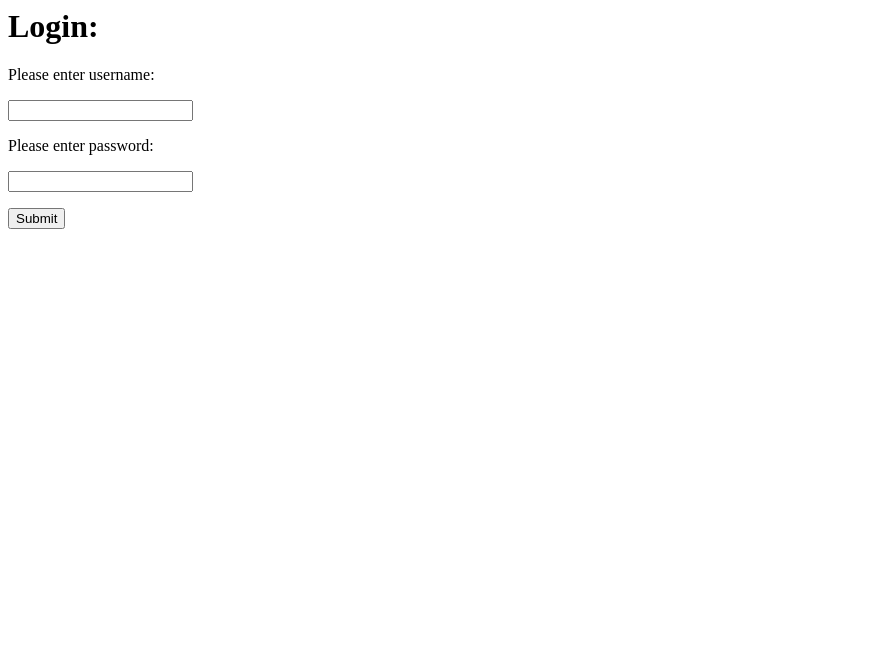
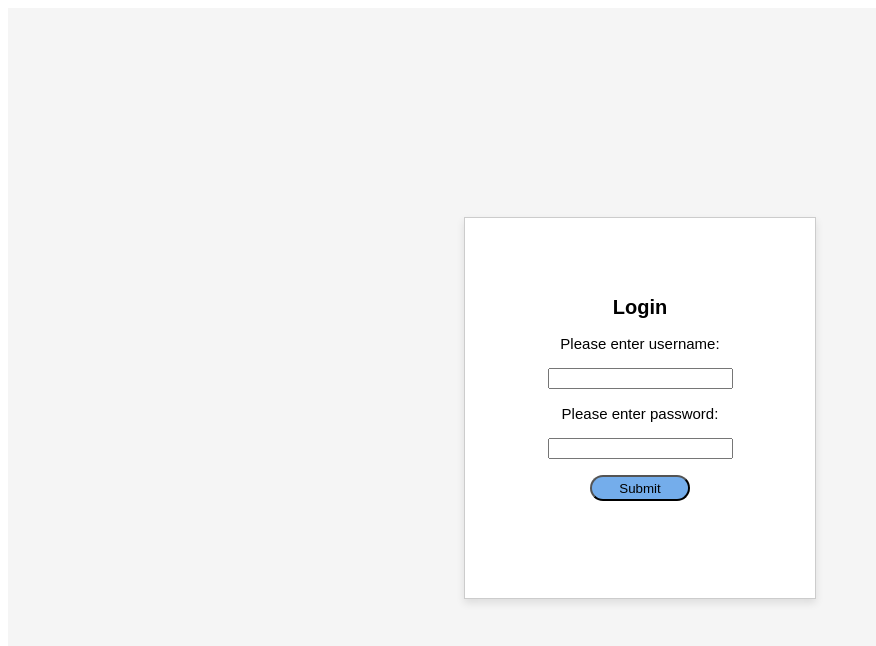
Before and after one commit to amrita10in/soloproject_cs, a React app: page / in a window 1280 px wide. Shown: the top 646 px of the page, without its empty margins (0-876 px from the left). Built offline with nearby package versions, Linux system fonts and the light colour scheme.

Commit message:
Jan 10 commit

```diff
--- a/client/components/Appointments.jsx
+++ b/client/components/Appointments.jsx
@@ -4,24 +4,27 @@ import AgeComponent from './AgeComponent';
 import AppointmentsForm from './AppointmentsForm';
 
 function Appointments () {
-  const [items, setApptData] = useState("");
+  const [items, setApptData] = useState([]);
   const [showForm, setForm] = useState(false);
 
-  function handleClick (){
-    useEffect(()=> {
-        fetch('/appointments')
-        .then(data => data.json());
-    }, [appts])
+  async function handleClick (){
+    try{
+    const response = await fetch('/main/getAppointments');
+    const data = await response.json();
+    console.log(data);
+    } catch (err){
+      console.log('Error in fetching data:'+ err);
+    }
   }
 
-  function handleClick2 (){
+  function handleAddAppointments (){
     setForm(true);
   }
 
   return (
   <>
     <div>
-    <p><button type='submit'>My Appointments</button></p>
+    <p><button type='submit' onClick={handleClick}>My Appointments</button></p>
     </div>
     {/* <div>
       {items.map(item => {
@@ -29,7 +32,7 @@ function Appointments () {
         return <p>{item}</p>
       })}
     </div> */}
-    <p><button type='submit' onClick={handleClick2}>Add Appointments</button></p>
+    <p><button type='submit' onClick={handleAddAppointments}>Add Appointments</button></p>
     {showForm && <AppointmentsForm />}
   </>
   )
--- a/client/containers/Login.jsx
+++ b/client/containers/Login.jsx
@@ -1,20 +1,23 @@
 import React from 'react';
+import styles from '../stylesheets/styles.module.css';
 
 const Login = () => {
   return (
-  <div>
-    <form method='POST' action='/'>
-      <h1><strong>Login:</strong></h1>
+  <div className={styles.centerContainer}>
+    <div className= {styles.loginCSS}>
+     <form method='POST' action='/'>
+      <h1>Login</h1>
 
-      <p><label id="loginUsername"> Please enter username: </label></p>
-      <p><input type= "text" name="username" id="loginUsernameField"></input></p>
+      <p><label id="loginUsername" className={styles.inputField} > Please enter username: </label></p>
+      <p><input type="text"  name="username" id="loginUsernameField"></input></p>
 
-      <p><label id='loginPassword'> Please enter password: </label></p>
-      <p><input type= "text" name="password" id="loginPasswordField"></input></p>
+      <p><label id='loginPassword' className={styles.inputField}> Please enter password: </label></p>
+      <p><input type= "text"  name="password" id="loginPasswordField"></input></p>
 
-      <p><button type="submit" id="verifyUser">Submit</button></p>
+      <p><button type="submit" className={styles.loginButton} id="verifyUser">Submit</button></p>
     </form>
   </div>
+</div>
   )
 }
 
--- a/client/index.js
+++ b/client/index.js
@@ -4,7 +4,7 @@ import { render } from 'react-dom';
 import { Provider } from 'react-redux';
 import App from './App';
 import store from './store.js';
-import styles from './stylesheets/styles.css';
+import styles from './stylesheets/styles.module.css';
 
 const root = ReactDOM.createRoot(document.getElementById('contents'));
 root.render(
--- /dev/null
+++ b/client/stylesheets/styles.module.css
@@ -0,0 +1,38 @@
+.centerContainer {
+  display: flex;
+  justify-content: center;
+  align-items: center;
+  height: 100vh;
+  background-color: #f5f5f5;
+}
+
+.inputField {
+font-family: sans-serif;
+font-size: 15px
+}
+
+
+.loginCSS {
+  display: flex;
+  justify-content: center;
+  align-items: center;
+  text-align: center;
+  width: 350px;
+  height: 380px;
+  border: 1px solid #ccc;
+  background-color: #fff;
+  box-shadow: 0 4px 8px rgba(0, 0, 0, 0.1);
+}
+
+h1 {
+  font-family: Arial;
+  font-size: 20px
+}
+
+.loginButton {
+  background-color: #74adeb;
+  border-radius: 18px;
+  cursor: pointer;
+  width: 100px;
+  height: 26px;
+}
```
Also changed, not shown: client/stylesheets/styles.css (deleted), 2 other files (tests, documents, lock files or other folders).
